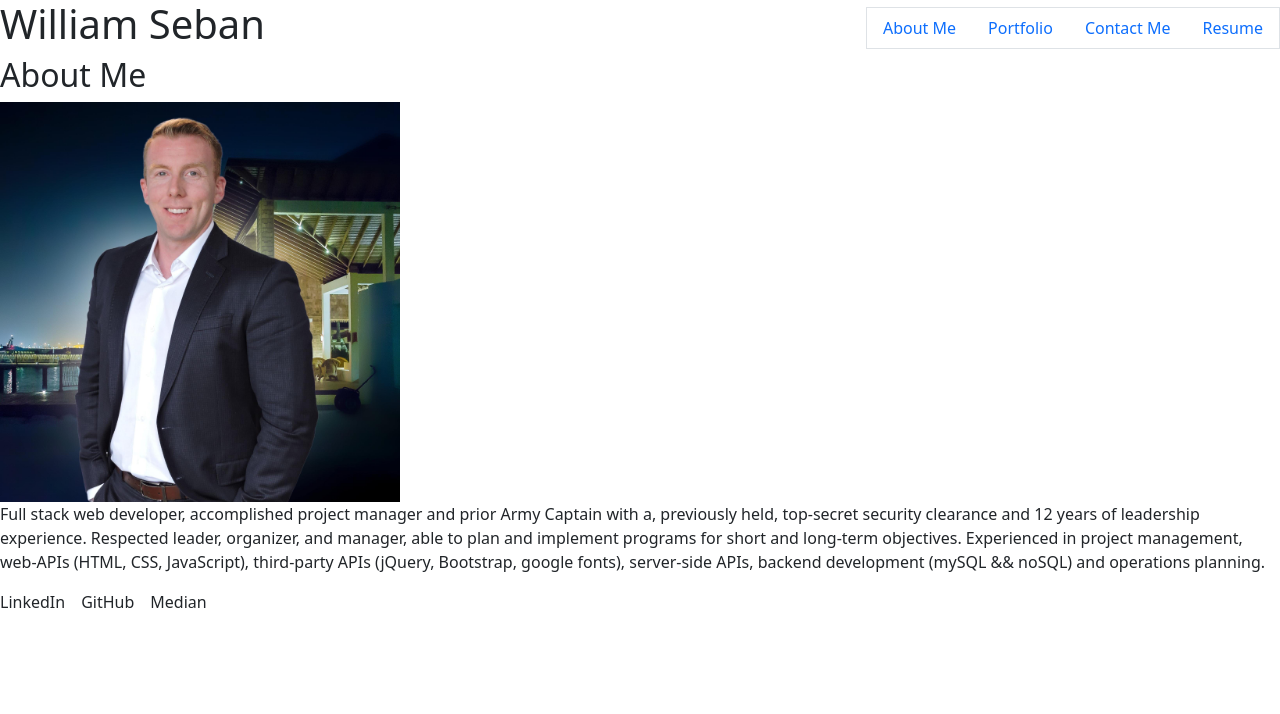
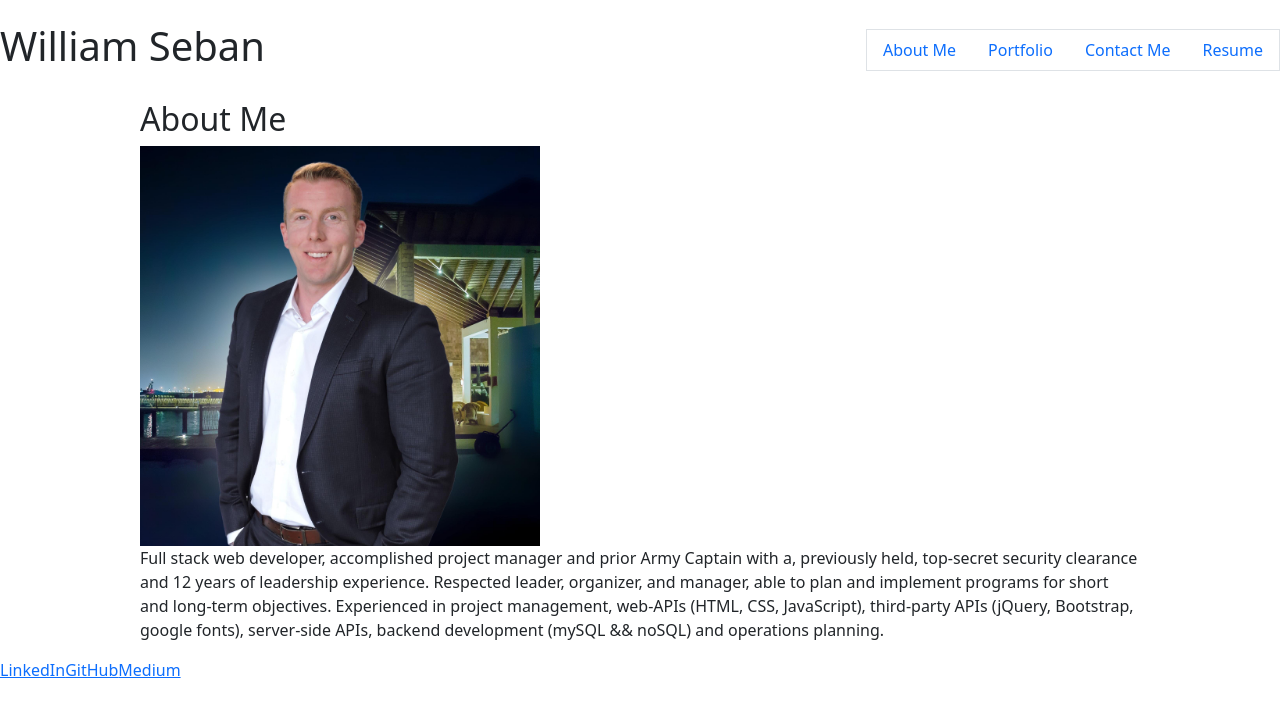
Before and after one commit to wseban/Portfolio-WilliamS, a React (Create React App) app in the folder portfolio/: page / in a window 1280 px wide. Shown: the top 714 px of the page. Built offline with nearby package versions, Linux system fonts and the light colour scheme.

Commit message:
links to cards and flex grid

```diff
--- a/portfolio/src/components/Footer.js
+++ b/portfolio/src/components/Footer.js
@@ -3,16 +3,18 @@ import React from "react";
 
 function Footer(){
     return (
-    <footer className='hstack gap-3'>
-        <a>
+    <footer>
+        <div style={{height: "200px", margin: "0 auto"}}>
+        <a href="https://www.linkedin.com/in/williamseban/" alt="linkedin">
             LinkedIn
         </a>
-        <a>
+        <a href="https://github.com/wseban" alt="Github">
             GitHub
         </a>
-        <a>
-            Median
+        <a href="https://medium.com/@fitnesswill13" alt="medium blog site">
+            Medium
         </a>
+        </div>
     </footer>
     );
 }
--- a/portfolio/src/components/Header.js
+++ b/portfolio/src/components/Header.js
@@ -4,7 +4,7 @@ import React from 'react';
 // We assign them to their own variable names
 function Header({ currentPage, handlePageChange }) {
   return (
-    <header className='hstack gap-3 '>
+    <header className='hstack gap-3 ' style={{height: "100px"}}>
     <h1 className=''>William Seban</h1>
     <ul className="nav border ms-auto">
       <li className="nav-item">
--- a/portfolio/src/components/pages/About.js
+++ b/portfolio/src/components/pages/About.js
@@ -4,7 +4,7 @@ import pic from '../../utils/pics/IMG_2605.JPG'
 export default function About() {
 
   return (
-    <div>
+    <div style={{ maxWidth: "1000px", margin: "0 auto" }}>
       <h2>About Me</h2>
       <img src = {pic} alt='developer' style={{maxWidth: "400px" }}/>
       <p>
--- a/portfolio/src/components/pages/Card.js
+++ b/portfolio/src/components/pages/Card.js
@@ -1,41 +1,21 @@
 import React from 'react';
 
 export default function Card(props) {
-    // We declare an object called cardStyle that will contain a property of width with an assoicated value
-    const cardStyle = {
-      //Equal to the computed value of font-size on the root element. When specified on the font-size property of the root element, the rem units refer to the property’s initial value.
-      width: '18rem',
-    };
-
-    // Helper function that generates a random width for our placeholder images
-    // (0 - 99) + 200 - max of 299
-    // const randomWidth = () => {
-    //   const number = Math.random() * (100) + 200;
-    //   //no decimal (Could use Math.round(number) or Math.floor(number) OR Math.ceil(number))
-    //   return number.toString().split('.')[0];
-
-    // };
 
 
-
-
-  // In the JSX return, we can assign a style from an object by using curly braces
-  // We are assigning return JSX in line style `{width: '18rem'}`
     return (
-      <div className="container">
-        <a href="https://github.com/wseban?tab=repositories" className="card" >
+        <div style={{ maxWidth: "600px", justifyContent: "space around", margin: "0 px" }}>
+            <a href={props.activeLink} className="card">
                 <img
-            className="card-img-top"
-            //src={`http://placecorgi.com/${randomWidth()}`}
+                    className="card-body"
                     src={props.img}
                     alt="Card cap"
                 />
-          <div className="card-body">
-          <h5 className="card-title">Name: {props.name}</h5>
-            <p className="card-text">Description: {props.description}</p>
-            <p className="card-text">ID: {props.id}</p>
+                <div className='overlay'>
+                    <a href={props.repoLink} alt="Github">Github Repo</a>
                 </div>
             </a>
+
         </div>
     );
 }
--- a/portfolio/src/components/pages/Portfolio.js
+++ b/portfolio/src/components/pages/Portfolio.js
@@ -31,7 +31,7 @@ const links = [
     name: "Note Taker",
     activeLink: "https://note-taker-seban.herokuapp.com/",
     repoLink: "https://github.com/wseban/Note-Taker",
-    img: "https://github.com/wseban/Note-Taker/blob/main/public/pics/Landing.png?raw=true"
+    img: "https://raw.githubusercontent.com/wseban/Note-Taker/main/public/pics/Landing.png"
   },
   {
     name: "Code Quiz",
@@ -44,14 +44,14 @@ const links = [
   return (
     <div>
       <h2>Portfolio</h2>
-      <p>
-        <Card img={disneyPic}/>
-        <Card img={links[1].img}/>
-        <Card img={links[2].img}/>
-        <Card img={links[3].img}/>
-        <Card img={getRoutePic}/>
-        <Card img={links[5].img}/>
-      </p>
+      <div className="container" style={{display: "flex", flexWrap: "wrap", justifyContent: "space-between"}}>
+        <Card img={disneyPic} activeLink={links[0].activeLink} repoLink={links[0].repoLink}/>
+        <Card img={links[1].img} activeLink={links[1].activeLink} repoLink={links[1].repoLink}/>
+        <Card img={links[2].img} activeLink={links[2].activeLink} repoLink={links[2].repoLink}/>
+        <Card img={links[4].img} activeLink={links[3].activeLink} repoLink={links[3].repoLink}/>
+        <Card img={getRoutePic} activeLink={links[4].activeLink} repoLink={links[4].repoLink}/>
+        <Card img={links[5].img} activeLink={links[5].activeLink} repoLink={links[5].repoLink}/>
+      </div>
     </div>
   );
 }
```
Also changed, not shown: portfolio/src/utils/pics/Weather.png (added). Lines whose indentation alone changed are shown as unchanged.
